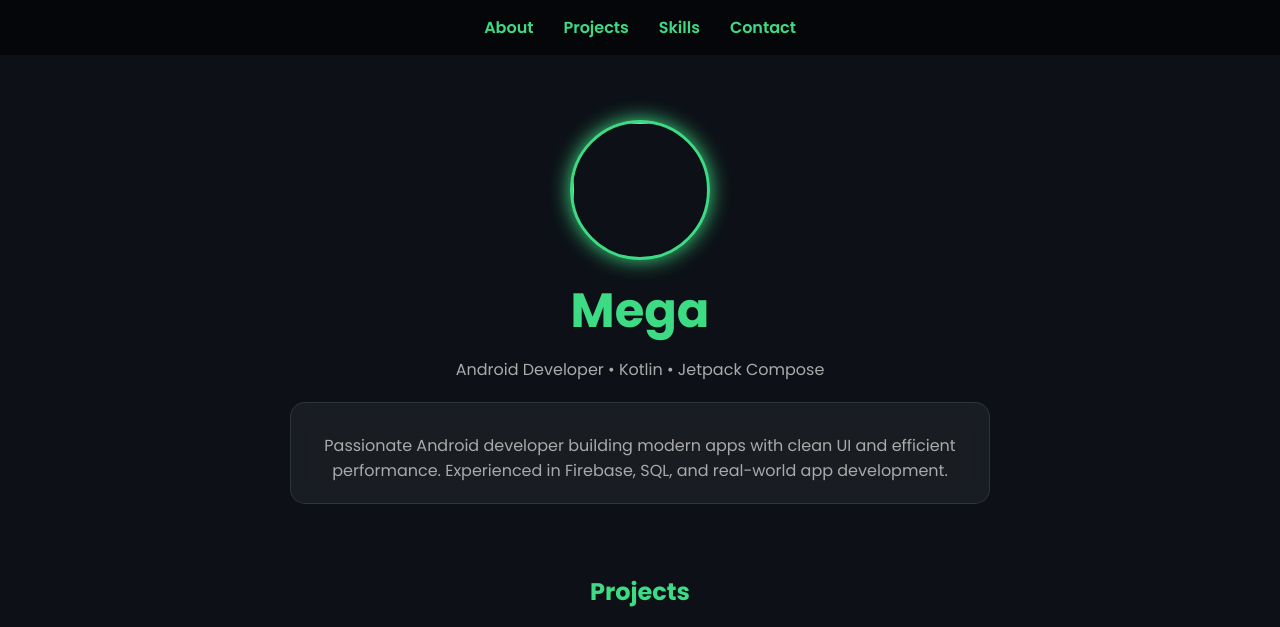
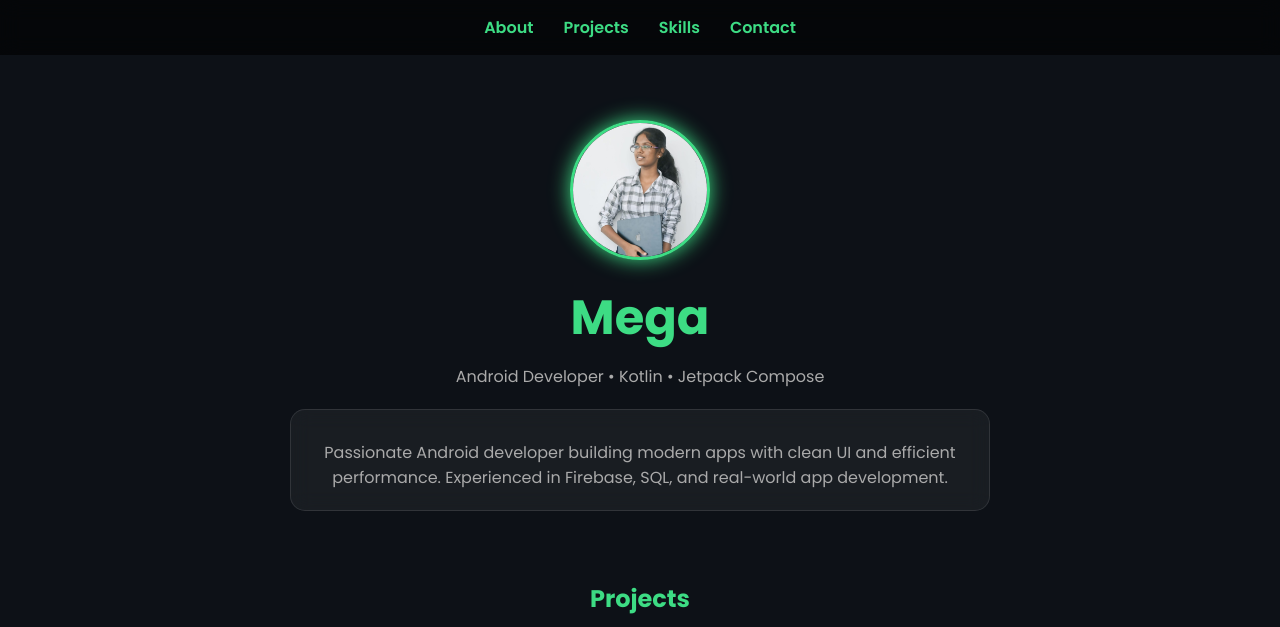
Before and after one commit to Megavarshini-k-s/Megavarshini, a plain HTML site: page index.html in a window 1280 px wide. Shown: the top 627 px of the page. Drawn offline with Linux system fonts and the light colour scheme.

Commit message:
index.html

```diff
--- a/index.html
+++ b/index.html
@@ -183,7 +183,7 @@
 </nav>
 
 <header id="about">
-<img src="profile.jpg" class="profile-img">
+<img src="mega_profile_pic.jpeg" class="profile-img">
 <h1>Mega</h1>
 <p>Android Developer • Kotlin • Jetpack Compose</p>
 
```
